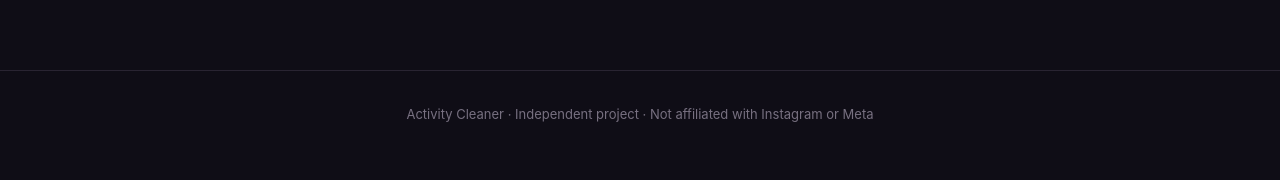
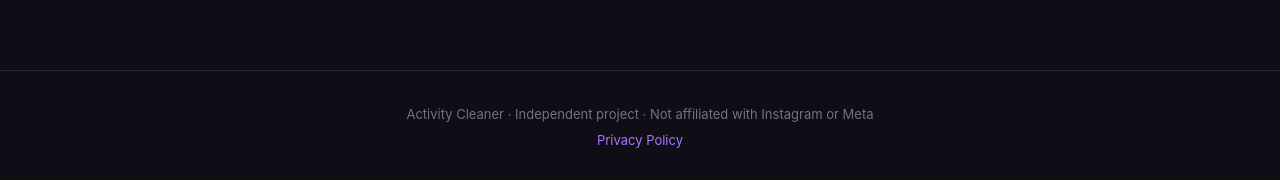
Before and after one commit to neeraj-kumarx/activity-cleaner-site, a plain HTML site: page index.html in a window 1280 px wide. Shown: the part 827-1007 px from the top of the page. Before the commit the page ends 984 px from the top, so only its background shows below. Drawn offline with Linux system fonts and the light colour scheme.

Commit message:
Update index.html

```diff
--- a/index.html
+++ b/index.html
@@ -187,9 +187,13 @@
 
   </section>
 
-  <footer>
-    Activity Cleaner · Independent project · Not affiliated with Instagram or Meta
-  </footer>
+<footer>
+  Activity Cleaner · Independent project · Not affiliated with Instagram or Meta
+  <br>
+  <a href="privacy.html" style="color: #a477ff; text-decoration: none; display: inline-block; margin-top: 10px;">
+    Privacy Policy
+  </a>
+</footer>
 
 </body>
 </html>
```
